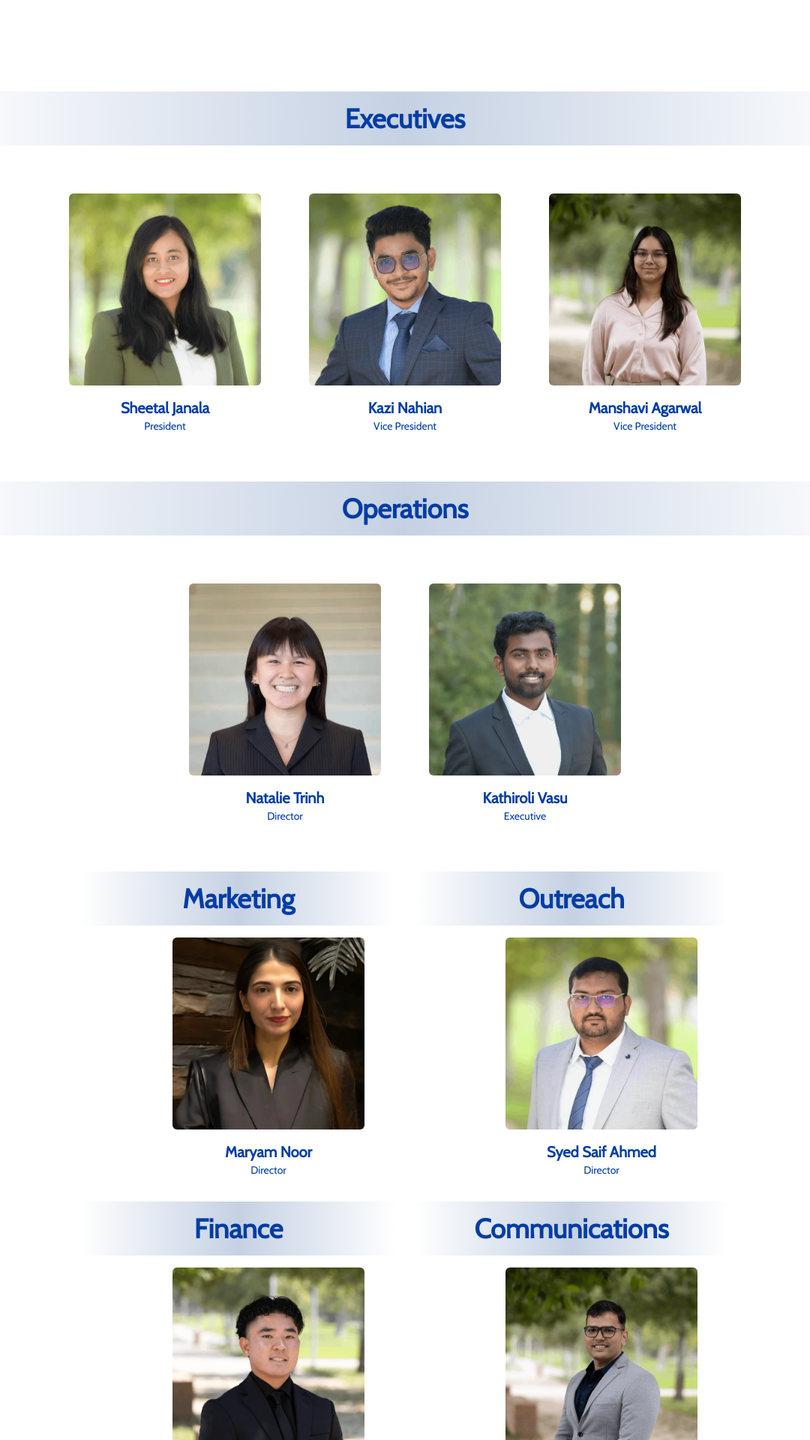
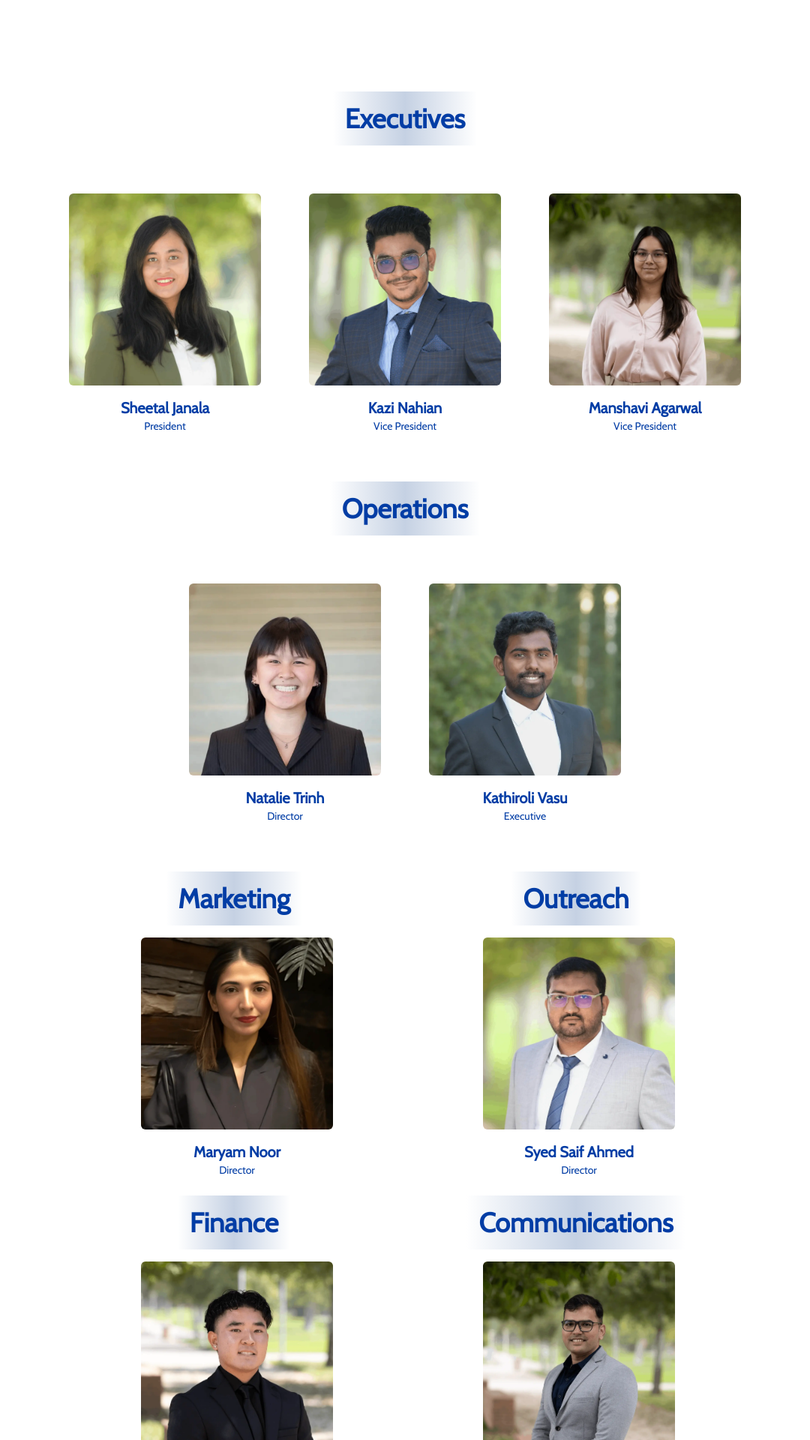
Before and after one commit to acm-ucr/agsm-website, a Next.js app: page /board in a window 1280 px wide. Shown: the part 600-2520 px from the top of the page at 75% size, without its empty margins (100-1180 px from the left). Built offline with nearby package versions, Linux system fonts and the light colour scheme.

Commit message:
Animated and Responsified Board

```diff
--- a/src/app/board/page.tsx
+++ b/src/app/board/page.tsx
@@ -1,11 +1,20 @@
+"use client";
+import { motion } from "motion/react";
 import BoardMap from "@/components/board/BoardMap";
 import Header from "@/components/Header";
 
 export default function BoardPage() {
   return (
     <div className="flex w-full flex-col">
+      <motion.div
+        initial={{ opacity: 0, y: 15 }}
+        whileInView={{ opacity: 1, y: 0 }}
+        viewport={{ once: false, amount: 0.1}}
+        transition={{duration: 0.8}}
+        >
       <Header text={"MEET THE BOARD"} />
-      <BoardMap />
+    </motion.div>
+    <BoardMap />
     </div>
   );
 }
--- a/src/components/board/BoardMap.tsx
+++ b/src/components/board/BoardMap.tsx
@@ -1,26 +1,50 @@
+"use client";
+import { motion } from "motion/react";
 import Card from "@/components/board/Card";
 import Header from "@/components/board/Header";
 import { board } from "@/data/Board";
+
 import { executives } from "@/data/Board";
 import { operations } from "@/data/Board";
+
+const titleVariants = {
+  hidden: { opacity: 0, x: -50},
+  visible: { opacity: 1, x: 0},
+};
 
 const BoardMap = () => {
   return (
     <div className="flex h-full w-full flex-col items-center justify-center py-8">
       <div className="flex w-screen flex-col items-center justify-center gap-16 py-16">
+        <motion.div
+            variants={titleVariants}
+            initial="hidden"
+            whileInView="visible"
+            viewport={{once:false, amount:0.5}}
+            transition={{duration:0.8, ease: "easeOut"}}
+            >
         <Header title="Executives" />
-        <div className="flex w-full flex-row justify-center gap-16">
+        </motion.div>
+        <div className="flex flex-wrap w-full flex-row justify-center gap-16">
+
           {executives.map((member) => (
             <Card
-              key={member.name}
               image={member.image}
               name={member.name}
               role={member.role}
             />
           ))}
         </div>
+        <motion.div
+            variants={titleVariants}
+            initial="hidden"
+            whileInView="visible"
+            viewport={{once:false, amount:0.5}}
+            transition={{duration:0.8, ease: "easeOut"}}
+            >
         <Header title="Operations" />
-        <div className="flex w-full flex-row justify-center gap-16">
+        </motion.div>
+        <div className="flex flex-wrap w-full flex-row justify-center gap-16">
           {operations.map((member) => (
             <Card
               key={member.name}
@@ -31,10 +55,18 @@ const BoardMap = () => {
           ))}
         </div>
       </div>
-      <div className="mx-auto grid w-full max-w-4xl grid-cols-2 gap-6 px-4">
-        <div className="flex flex-col items-center gap-2">
+      <div className="mx-auto grid w-full max-w-4xl grid-cols-1 md:grid-cols-2 gap-4">
+<div className="flex flex-col items-center gap-2">
+  <motion.div
+            variants={titleVariants}
+            initial="hidden"
+            whileInView="visible"
+            viewport={{once:false, amount:0.5}}
+            transition={{duration:0.8, ease: "easeOut"}}
+            >
           <Header title="Marketing" />
-          <div className="flex w-full flex-row justify-center gap-2">
+          </motion.div>
+          <div className="flex w-full flex-row justify-center gap-2 -ml-18">
             {board.slice(0, 1).map(({ image, name, position }, index) => (
               <div className="box-border w-48 p-2">
                 <Card key={index} name={name} role={position} image={image} />
@@ -43,8 +75,16 @@ const BoardMap = () => {
           </div>
         </div>
         <div className="flex flex-col items-center gap-2">
+          <motion.div
+            variants={titleVariants}
+            initial="hidden"
+            whileInView="visible"
+            viewport={{once:false, amount:0.5}}
+            transition={{duration:0.8, ease: "easeOut"}}
+            >
           <Header title="Outreach" />
-          <div className="flex w-full flex-row justify-center gap-2">
+          </motion.div>
+          <div className="flex w-full flex-row justify-center gap-2 -ml-18">
             {board.slice(1, 2).map(({ image, name, position }, index) => (
               <div className="box-border w-48 p-2">
                 <Card key={index} name={name} role={position} image={image} />
@@ -53,8 +93,16 @@ const BoardMap = () => {
           </div>
         </div>
         <div className="flex flex-col items-center gap-2">
+          <motion.div
+            variants={titleVariants}
+            initial="hidden"
+            whileInView="visible"
+            viewport={{once:false, amount:0.5}}
+            transition={{duration:0.8, ease: "easeOut"}}
+            >
           <Header title="Finance" />
-          <div className="flex w-full flex-row justify-center gap-2">
+          </motion.div>
+          <div className="flex w-full flex-row justify-center gap-2 -ml-18">
             {board.slice(2, 3).map(({ image, name, position }, index) => (
               <div className="box-border w-48 p-2">
                 <Card key={index} name={name} role={position} image={image} />
@@ -63,8 +111,16 @@ const BoardMap = () => {
           </div>
         </div>
         <div className="flex flex-col items-center gap-2">
+          <motion.div
+            variants={titleVariants}
+            initial="hidden"
+            whileInView="visible"
+            viewport={{once:false, amount:0.5}}
+            transition={{duration:0.8, ease: "easeOut"}}
+            >
           <Header title="Communications" />
-          <div className="flex w-full flex-row justify-center gap-2">
+          </motion.div>
+          <div className="flex w-full flex-row justify-center gap-2 -ml-18">
             {board.slice(3, 4).map(({ image, name, position }, index) => (
               <div className="box-border w-48 p-2">
                 <Card key={index} name={name} role={position} image={image} />
```
